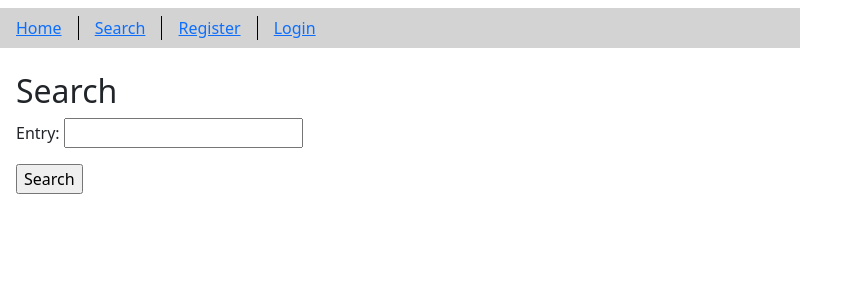
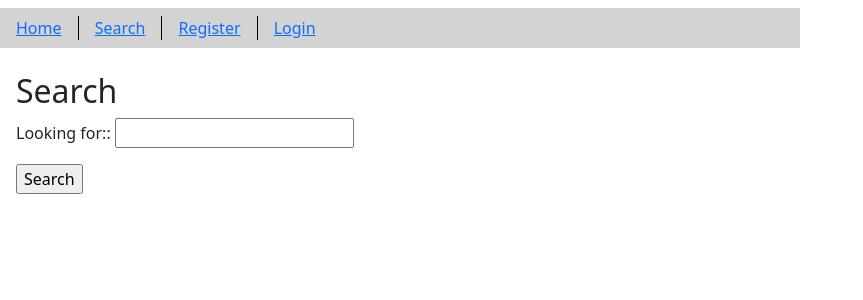
Before and after one commit to kokorohoriuchi/song-sharing, a Flask app: page /search in a window 1280 px wide. Shown: the part 96-396 px from the top of the page, without its empty margins (0-863 px from the left). Run offline with Flask 3, Linux system fonts and the light colour scheme.

Commit message:
Update search.html
new display

```diff
--- a/templates/search.html
+++ b/templates/search.html
@@ -8,7 +8,7 @@
 
 <form action="/search" method="get">
   <p>
-    <label for="query">Entry</label>:
+    <label for="query">Looking for:</label>:
     {% if query %}
     <input type="text" id="query" name="query" value="{{ query }}" />
     {% else %}
```
